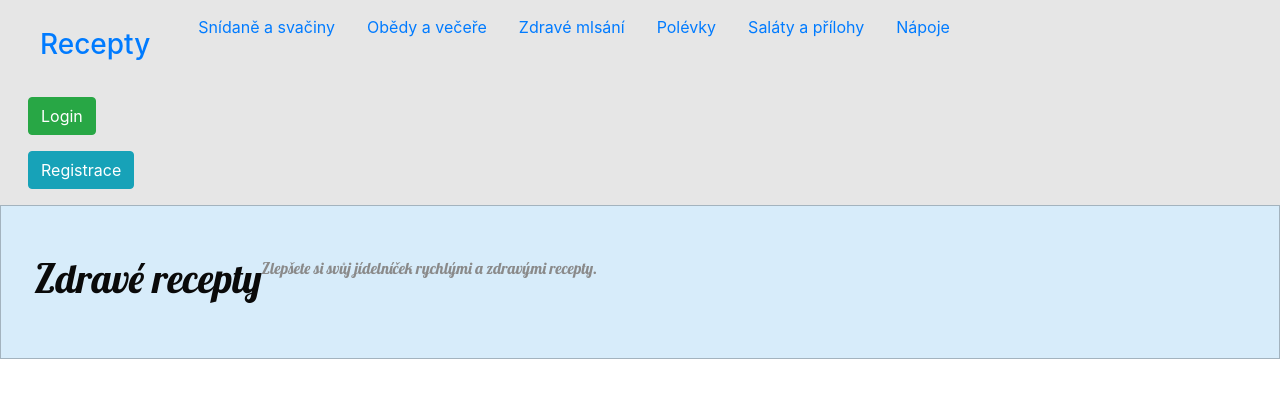
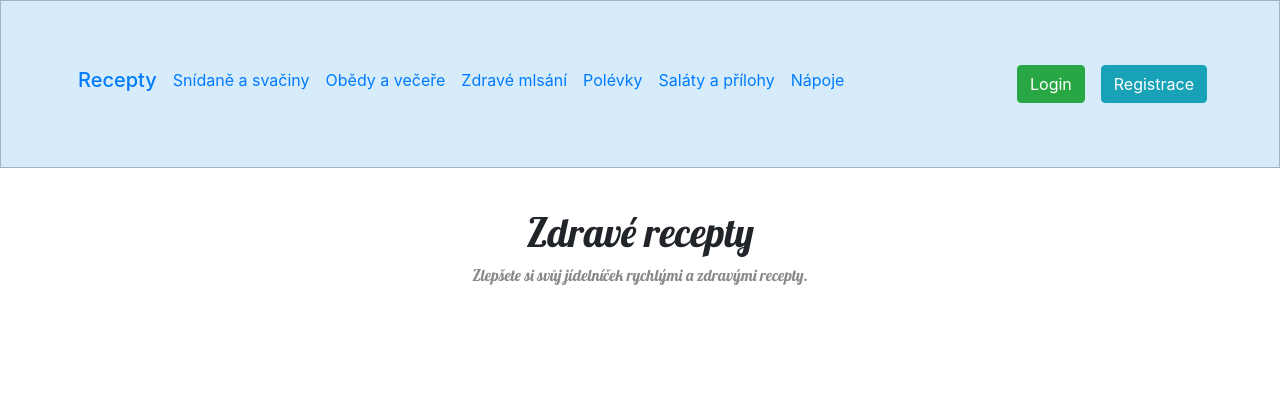
Before and after one commit to SaikiDean/final_project, a Django app: template recepty/templates/main.html in a window 1280 px wide. Shown: the top 398 px of the page. Run offline with Django 3.2, Linux system fonts and the light colour scheme; the template is opened without the code that fills it, so the values that code supplies are empty; some libraries are stand-ins or nearby versions.

Commit message:
opraven navbar

```diff
--- a/recepty/templates/base.html
+++ b/recepty/templates/base.html
@@ -18,13 +18,16 @@
         $(document).foundation();
       </script>
     </head>
-    <body>
+    <nav>
 
-    <!-- Start Top Bar -->
-    <div class="top-bar">
-      <div class="top-bar-left">
-        <ul class="menu">
-        	<li class="menu-text"><h3><a href="/">Recepty</a></h3></li>
+    <!-- Start Nav Bar -->
+     <div class="callout large primary">
+      <nav class="navbar navbar-expand-lg">
+        <div class="navbar-collapse row" id="navbarNav">
+        <ul class="navbar-nav">
+            <li class="nav-item">
+              <a class="nav-link" href="/"><h5>Recepty</h5></a>
+            </li>
 	        {% if user.is_authenticated %}
 				<li><a href="/novy">Přidat recept</span></a></li>
 			{% endif %}
@@ -47,6 +50,7 @@
                 <a class="nav-link" href="/drinks">Nápoje</a>
             </li>
         </ul>
+        </div>
           <div class="navbar-nav navbar-right row"></div>
           <ul class="navbar-nav">
               <li class="nav-item">
@@ -58,12 +62,13 @@
               </li>
           </ul>
           </div>
-      </div>
-    </div>
+    </nav>
     <!-- End Top Bar -->
 
-    <div class="callout large primary">
-      <div class="row column text-center">
+
+      <br>
+
+      <div class="text-center">
         <h1 style="font-family: Lobster">Zdravé recepty</h1>
         <p class="subheader text-center" style="font-family: Lobster">Zlepšete si svůj jídelníček rychlými a zdravými recepty.</p>
       </div>
```
Also changed, not shown: recepty/db.sqlite3, recepty/img/candat_D1bAx30.jpg (added), recepty/img/curry_soup.jpg (added), recepty/img/muffins_w_feta.jpg (added), recepty/img/peanut_cups.jpg (added).
